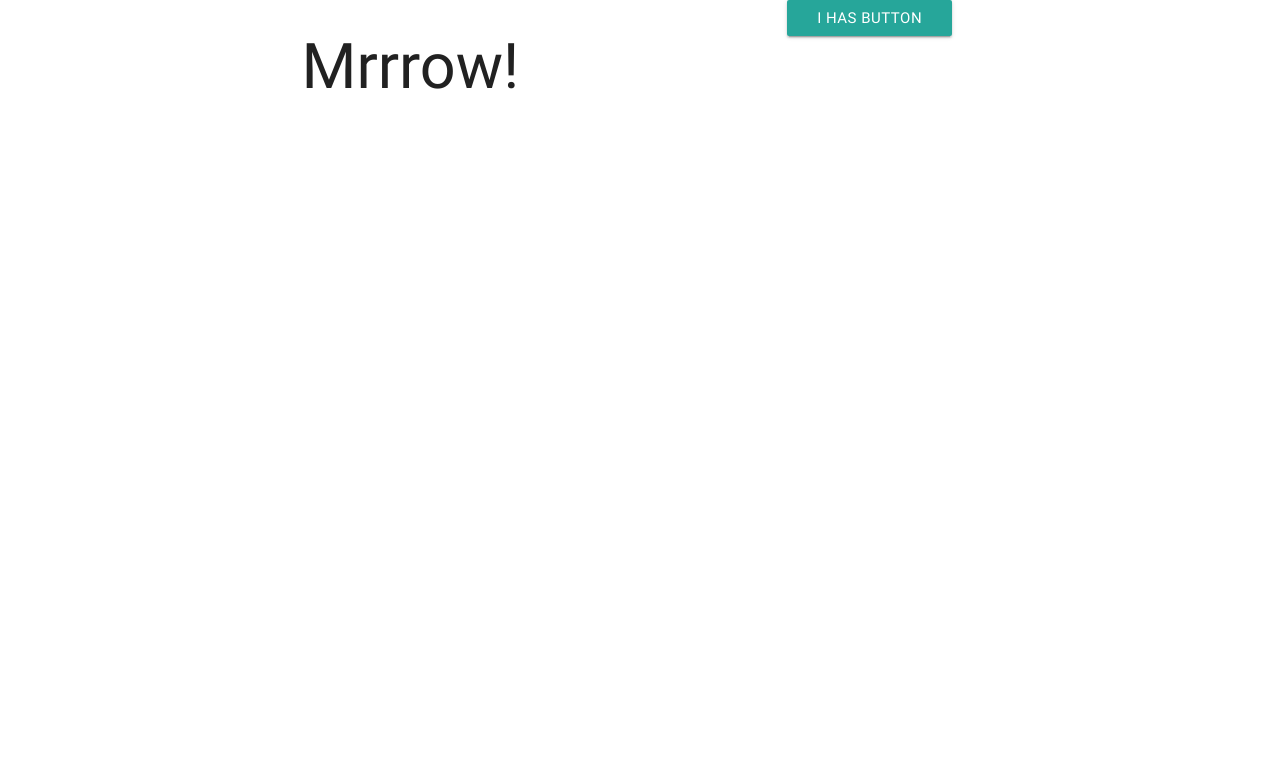
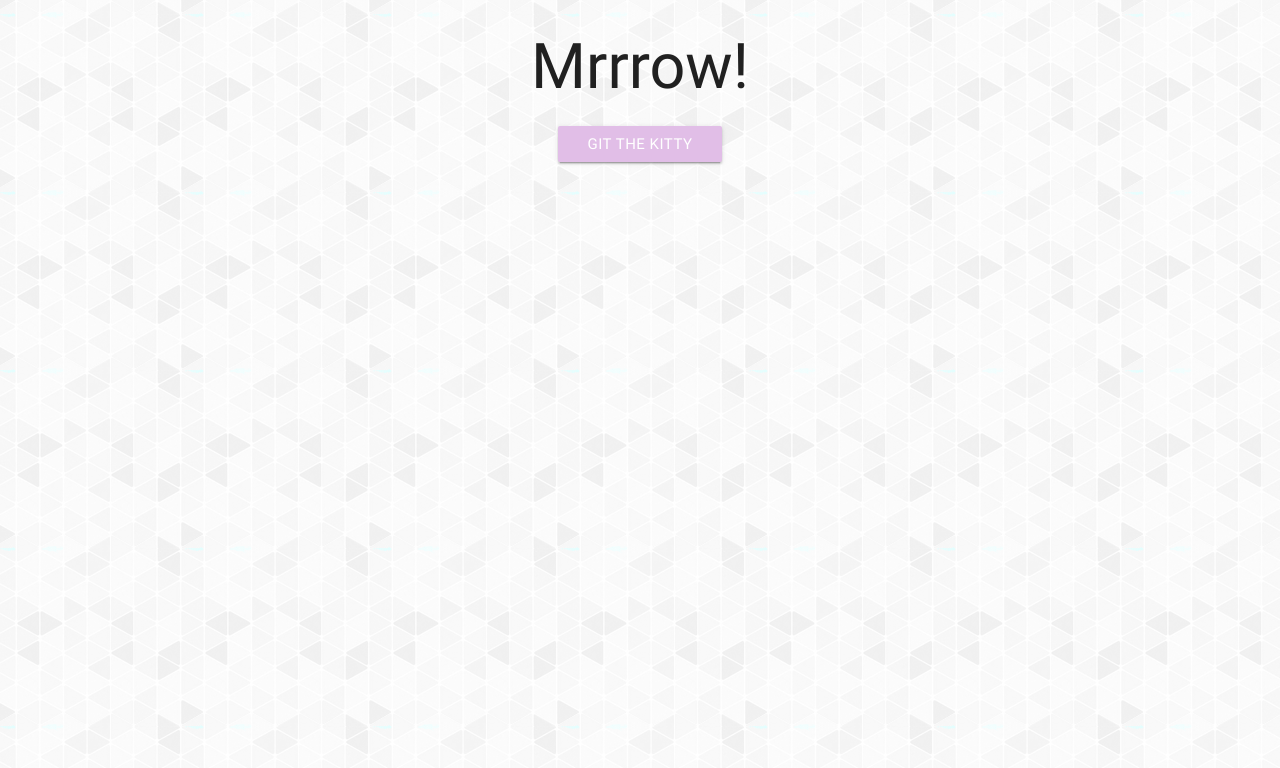
Before and after one commit to g33klaura/kitty-fix, a plain HTML site: page index.html in a window 1280 px wide. Drawn offline with nearby package versions, Linux system fonts and the light colour scheme.

Commit message:
Add basic div structure and some zazz

```diff
--- a/assets/css/zazz.css
+++ b/assets/css/zazz.css
@@ -0,0 +1,5 @@
+html {
+  background-image: url(../img/bkgd_gplaypattern.png);
+  /* background-image: url(../img/bkgd_denimhearts.jpg); */
+  background-repeat: true;
+}
--- a/index.html
+++ b/index.html
@@ -19,22 +19,22 @@
 <body>
 
   <div class="container">
-  <div class="row center-align ">
-      <div class="col s12 m6">
+    <div class="row center-align">
+      <div class="col s12">
         <h1>Mrrrow!</h1>
-      </div>
-      <div class="col s12 m6">
-      <a class="waves-effect waves-light btn">I has button</a>
+        <a class="waves-effect waves-purple btn purple lighten-4" type="submit" id="get-kitties">Git the kitty</a>
       </div>
     </div>
+    <div class="row center-align">
+      <!-- instagram images render here -->
+      <!-- need own columns? ...probably -->
+      <div class="col s12" id="the-kitties"></div>
+    </div>
+  </div>
+  <!-- ^^Closes overall container div -->
 
 
-
-
-  </div>
-
-
-<!-- ==================== SCRIPT TAGS ==================== -->
+  <!-- ==================== SCRIPT TAGS ==================== -->
   <!-- Link to Firebase js -->
   <!-- <script src="https://www.gstatic.com/firebasejs/4.3.0/firebase.js"></script> -->
 
@@ -46,6 +46,6 @@
 
   <!-- My JavaScript -->
   <script type="text/javascript" src="assets/js/app.js"></script>
+
 </body>
-
 </html>
```
Also changed, not shown: assets/img/bkgd_gplaypattern.png (added).
